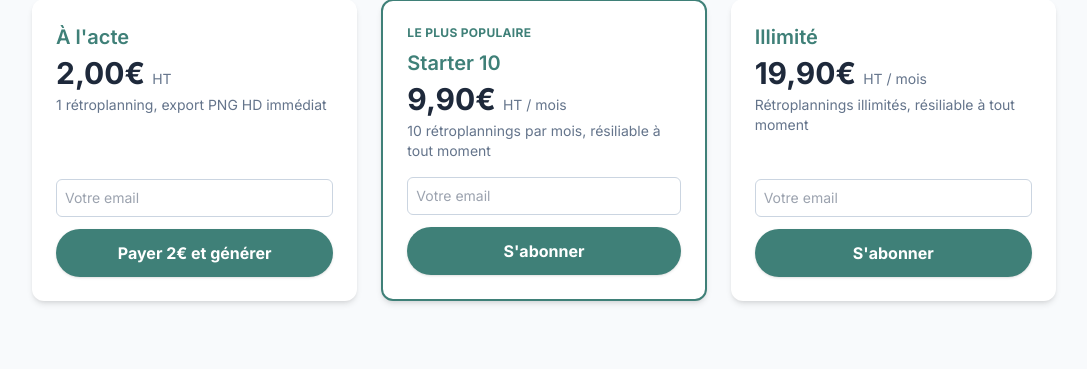
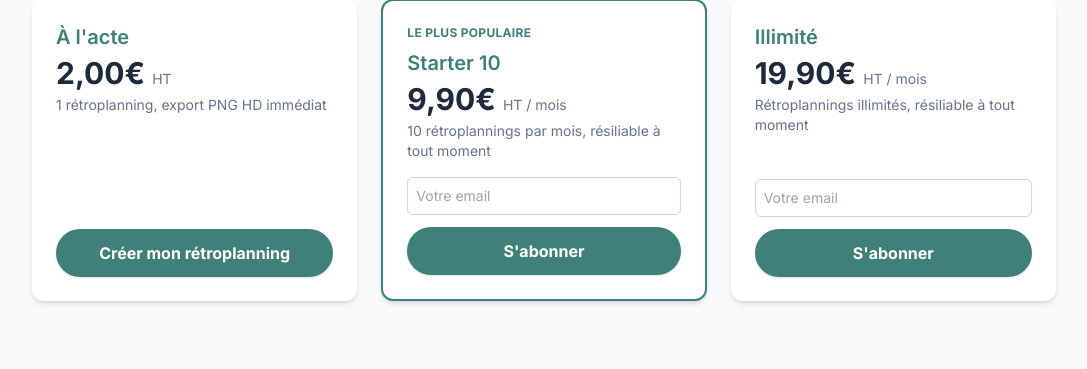
Before and after one commit to Omnipub/Retroplanning, a Flask app: page / in a window 1280 px wide. Shown: the part 698-1067 px from the top of the page, without its empty margins (96-1183 px from the left). Run offline with Flask 3, Linux system fonts and the light colour scheme; parts of the project's set-up code (start-up, migrations or seed data) failed here and were passed over; some libraries are stand-ins or nearby versions.

Commit message:
Paiement à l'acte via formulaire, texte bouton abonnés, suppression d'articles blog
- Le bouton "Payer 2€ et générer" pointe désormais vers /modeles (formulaire avant paiement) au lieu de débiter immédiatement sans lien avec une commande
- Bouton de génération renommé en "GÉNÉRER MON PNG" (n'implique plus un paiement pour les abonnés déjà actifs)
- Ajout de la suppression d'article dans l'admin du blog (POST /admin/blog/<id>/supprimer, protégée par is_admin())

```diff
--- a/app.py
+++ b/app.py
@@ -648,6 +648,17 @@ def admin_blog_edit(article_id):
     return render_template("admin_blog_form.html", article=article, error=None)
 
 
+@app.route("/admin/blog/<int:article_id>/supprimer", methods=["POST"])
+def admin_blog_delete(article_id):
+    if not is_admin():
+        return redirect(url_for("admin_login"))
+
+    article = Article.query.get_or_404(article_id)
+    db.session.delete(article)
+    db.session.commit()
+    return redirect(url_for("admin_blog"))
+
+
 @app.route("/admin/logout")
 def admin_logout():
     session.pop("admin", None)
--- a/templates/index.html
+++ b/templates/index.html
@@ -178,7 +178,7 @@
                 <button type="submit" id="btn-submit"
                         class="text-white font-bold py-4 px-10 rounded-full shadow-lg transition transform hover:scale-105"
                         style="background-color:#3F8078">
-                    PAYER {{ prix }}€ ET GÉNÉRER MON PNG
+                    GÉNÉRER MON PNG
                 </button>
                 <p class="text-slate-400 text-xs mt-2"><svg width="11" height="11" viewBox="0 0 24 24" fill="none" stroke="currentColor" stroke-width="2" stroke-linecap="round" stroke-linejoin="round" style="display:inline-block;vertical-align:-1px;margin-right:4px;"><rect x="5" y="11" width="14" height="10" rx="2"/><path d="M8 11V7a4 4 0 0 1 8 0v4"/></svg>Paiement sécurisé</p>
             </div>
--- a/templates/landing.html
+++ b/templates/landing.html
@@ -155,15 +155,11 @@
     <h2 class="text-xl font-semibold mb-1" style="color:#3F8078">À l'acte</h2>
     <p class="text-3xl font-bold text-slate-800 mb-1">2,00€ <span class="text-sm font-normal text-slate-500">HT</span></p>
     <p class="text-sm text-slate-500 mb-4">1 rétroplanning, export PNG HD immédiat</p>
-    <form action="/checkout/unique" method="POST" class="mt-auto space-y-3">
-      <input type="email" name="email" required placeholder="Votre email"
-             class="block w-full rounded-md border-slate-300 border p-2 text-sm">
-      <button type="submit"
-              class="w-full text-white font-bold py-3 rounded-full shadow transition hover:scale-105"
-              style="background-color:#3F8078">
-        Payer 2€ et générer
-      </button>
-    </form>
+    <a href="/modeles"
+       class="mt-auto block text-center w-full text-white font-bold py-3 rounded-full shadow transition hover:scale-105"
+       style="background-color:#3F8078">
+      Créer mon rétroplanning
+    </a>
   </div>
 
   <!-- STARTER 10 -->
```
Also changed, not shown: templates/admin_blog_list.html (+1 -1 lines), templates/tarifs.html (+5 -9 lines).
